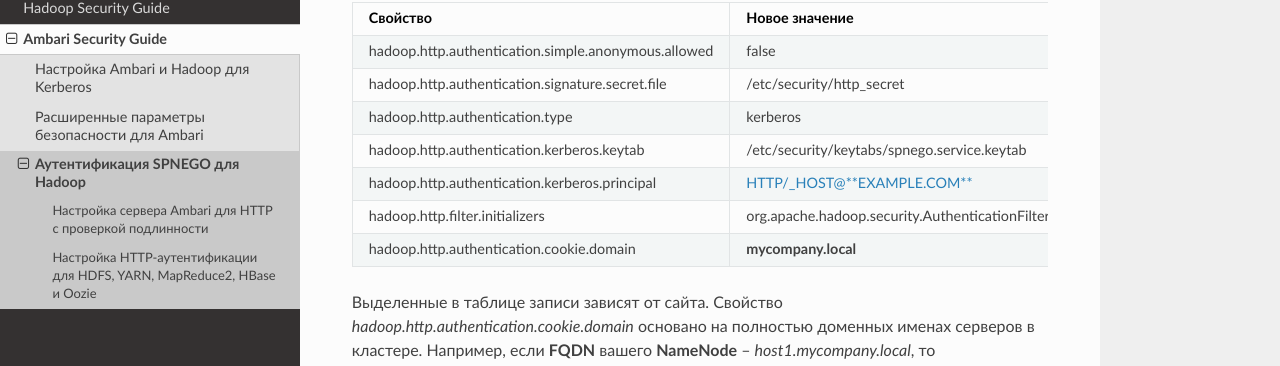
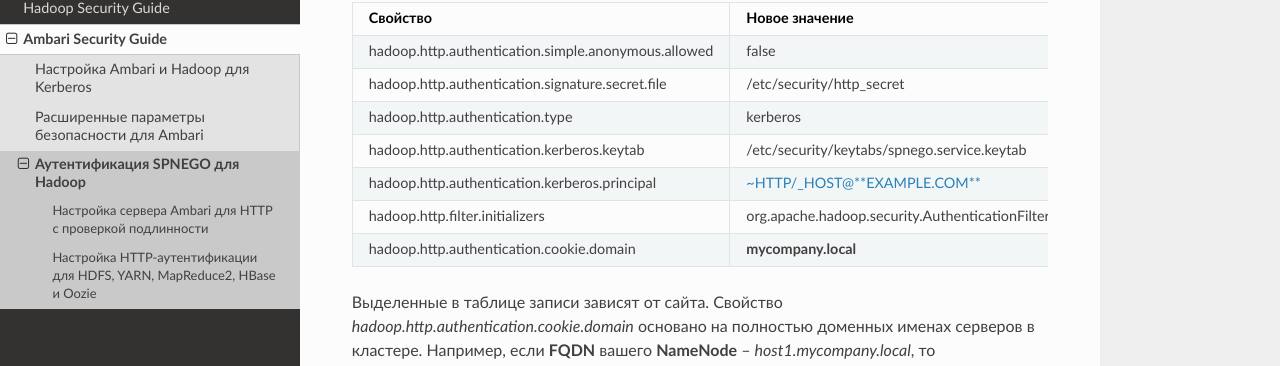
Before and after one commit to arenadata/docs_adps, a Sphinx documentation site: the page built from source/SecurityAmbari/spnego.rst, in a window 1280 px wide and 900 px high, scrolled down 725 px. Shown: the part 276-642 px from the top of the window. Built offline with Sphinx 7.4.7 and the Read the Docs theme 2.0.0, drawn with Linux system fonts in a browser that asks for light colours.

```diff
--- a/source/SecurityAmbari/spnego.rst
+++ b/source/SecurityAmbari/spnego.rst
@@ -37,7 +37,7 @@
    "hadoop.http.authentication.signature.secret.file", "/etc/security/http_secret"
    "hadoop.http.authentication.type", "kerberos"
    "hadoop.http.authentication.kerberos.keytab", "/etc/security/keytabs/spnego.service.keytab"
-   "hadoop.http.authentication.kerberos.principal", "HTTP/_HOST@**EXAMPLE.COM**"
+   "hadoop.http.authentication.kerberos.principal", "~HTTP/_HOST@**EXAMPLE.COM**"
    "hadoop.http.filter.initializers", "org.apache.hadoop.security.AuthenticationFilterInitializer"
    "hadoop.http.authentication.cookie.domain", "**mycompany.local**"
 
```
